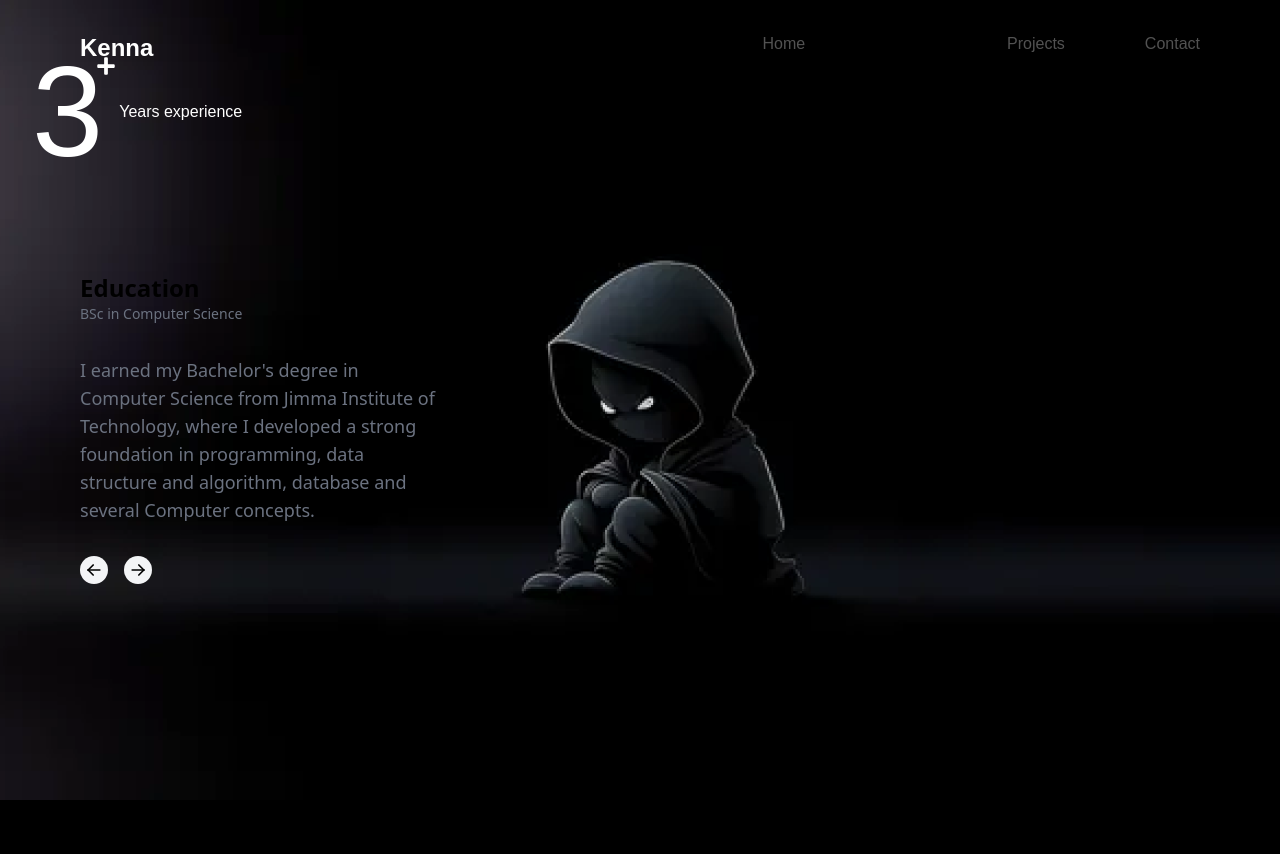
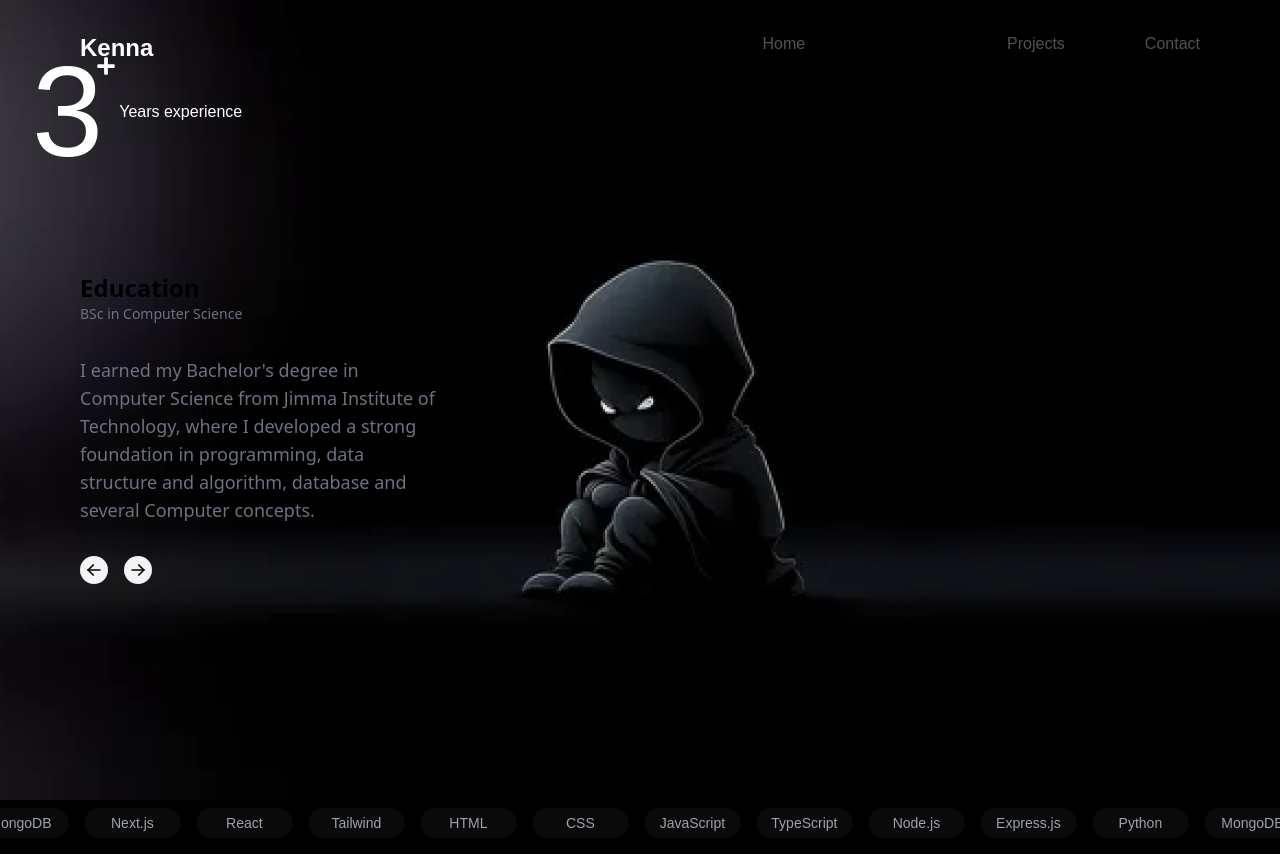
Before and after one commit to kennataddese6/portfolio, a Next.js app: page /about in a window 1280 px wide. Before the commit the page ends 800 px from the top, so only its background shows below. Built offline with nearby package versions, Linux system fonts and the light colour scheme.

Commit message:
add moving cards

```diff
--- a/app/about/page.tsx
+++ b/app/about/page.tsx
@@ -1,6 +1,43 @@
 import { AnimatedTestimonials } from "@/components/ui/animated-testimonials"
+import { InfiniteMovingCards } from "@/components/ui/infinite-moving-cards"
 import { FaPlus } from "react-icons/fa"
 export default function Page() {
+  const skills = [
+    {
+      name: "Next.js",
+    },
+    {
+      name: "React",
+    },
+    {
+      name: "Tailwind",
+    },
+    {
+      name: "HTML",
+    },
+    {
+      name: "CSS",
+    },
+    {
+      name: "JavaScript",
+    },
+    {
+      name: "TypeScript",
+    },
+    {
+      name: "Node.js",
+    },
+    {
+      name: "Express.js",
+    },
+    {
+      name: "Python",
+    },
+    {
+      name: "MongoDB",
+    },
+  ]
+
   const testimonials = [
     {
       quote:
@@ -51,6 +88,9 @@ export default function Page() {
           <p className="text-white mx-4 font-thin">Years experience</p>
         </div>
       </div>
+      <div className="h-auto w-full rounded-md flex flex-col   items-center justify-center relative overflow-hidden">
+        <InfiniteMovingCards items={skills} direction="right" speed="slow" />
+      </div>
     </div>
   )
 }
--- a/components/ui/infinite-moving-cards.tsx
+++ b/components/ui/infinite-moving-cards.tsx
@@ -1,7 +1,7 @@
-"use client";
+"use client"
 
-import { cn } from "@/lib/utils";
-import React, { useEffect, useState } from "react";
+import { cn } from "@/lib/utils"
+import React, { useEffect, useState } from "react"
 
 export const InfiniteMovingCards = ({
   items,
@@ -11,36 +11,34 @@ export const InfiniteMovingCards = ({
   className,
 }: {
   items: {
-    quote: string;
-    name: string;
-    title: string;
-  }[];
-  direction?: "left" | "right";
-  speed?: "fast" | "normal" | "slow";
-  pauseOnHover?: boolean;
-  className?: string;
+    name: string
+  }[]
+  direction?: "left" | "right"
+  speed?: "fast" | "normal" | "slow"
+  pauseOnHover?: boolean
+  className?: string
 }) => {
-  const containerRef = React.useRef<HTMLDivElement>(null);
-  const scrollerRef = React.useRef<HTMLUListElement>(null);
+  const containerRef = React.useRef<HTMLDivElement>(null)
+  const scrollerRef = React.useRef<HTMLUListElement>(null)
 
   useEffect(() => {
-    addAnimation();
-  }, []);
-  const [start, setStart] = useState(false);
+    addAnimation()
+  }, [])
+  const [start, setStart] = useState(false)
   function addAnimation() {
     if (containerRef.current && scrollerRef.current) {
-      const scrollerContent = Array.from(scrollerRef.current.children);
+      const scrollerContent = Array.from(scrollerRef.current.children)
 
       scrollerContent.forEach((item) => {
-        const duplicatedItem = item.cloneNode(true);
+        const duplicatedItem = item.cloneNode(true)
         if (scrollerRef.current) {
-          scrollerRef.current.appendChild(duplicatedItem);
+          scrollerRef.current.appendChild(duplicatedItem)
         }
-      });
+      })
 
-      getDirection();
-      getSpeed();
-      setStart(true);
+      getDirection()
+      getSpeed()
+      setStart(true)
     }
   }
   const getDirection = () => {
@@ -48,33 +46,33 @@ export const InfiniteMovingCards = ({
       if (direction === "left") {
         containerRef.current.style.setProperty(
           "--animation-direction",
-          "forwards"
-        );
+          "forwards",
+        )
       } else {
         containerRef.current.style.setProperty(
           "--animation-direction",
-          "reverse"
-        );
+          "reverse",
+        )
       }
     }
-  };
+  }
   const getSpeed = () => {
     if (containerRef.current) {
       if (speed === "fast") {
-        containerRef.current.style.setProperty("--animation-duration", "20s");
+        containerRef.current.style.setProperty("--animation-duration", "20s")
       } else if (speed === "normal") {
-        containerRef.current.style.setProperty("--animation-duration", "40s");
+        containerRef.current.style.setProperty("--animation-duration", "40s")
       } else {
-        containerRef.current.style.setProperty("--animation-duration", "80s");
+        containerRef.current.style.setProperty("--animation-duration", "80s")
       }
     }
-  };
+  }
   return (
     <div
       ref={containerRef}
       className={cn(
-        "scroller relative z-20  max-w-7xl overflow-hidden [mask-image:linear-gradient(to_right,transparent,white_20%,white_80%,transparent)]",
-        className
+        "scroller relative z-20 md:mt-28  w-full overflow-hidden " /* [mask-image:linear-gradient(to_right,transparent,white_20%,white_80%,transparent)] // image mask */,
+        className,
       )}
     >
       <ul
@@ -82,34 +80,22 @@ export const InfiniteMovingCards = ({
         className={cn(
           "flex min-w-full shrink-0 gap-4 py-4 w-max flex-nowrap",
           start && "animate-scroll",
-          pauseOnHover && "hover:[animation-play-state:paused]"
+          pauseOnHover && "hover:[animation-play-state:paused]",
         )}
       >
         {items.map((item, idx) => (
           <li
-            className="w-[350px] max-w-full relative rounded-2xl border border-gray-200 border-b-0 flex-shrink-0 border-slate-700 px-8 py-6 md:w-[450px] dark:border-gray-800"
-            style={{
-              background:
-                "linear-gradient(180deg, var(--slate-800), var(--slate-900)",
-            }}
+            className="bg-neutral-950 relative rounded-2xl py-1 px-2 min-w-24 "
             key={item.name}
           >
             <blockquote>
               <div
                 aria-hidden="true"
-                className="user-select-none -z-1 pointer-events-none absolute -left-0.5 -top-0.5 h-[calc(100%_+_4px)] w-[calc(100%_+_4px)]"
+                className="user-select-none  -z-1 pointer-events-none absolute -left-0.5 -top-0.5 "
               ></div>
-              <span className="relative z-20 text-sm leading-[1.6] text-gray-100 font-normal">
-                {item.quote}
-              </span>
-              <div className="relative z-20 mt-6 flex flex-row items-center">
-                <span className="flex flex-col gap-1">
-                  <span className="text-sm leading-[1.6] text-gray-400 font-normal">
-                    {item.name}
-                  </span>
-                  <span className="text-sm leading-[1.6] text-gray-400 font-normal">
-                    {item.title}
-                  </span>
+              <div className="relative z-20  flex flex-row items-center text-center">
+                <span className="text-sm leading-[1.6] text-gray-400 font-normal  block mx-auto">
+                  {item.name}
                 </span>
               </div>
             </blockquote>
@@ -117,5 +103,5 @@ export const InfiniteMovingCards = ({
         ))}
       </ul>
     </div>
-  );
-};
+  )
+}
```
